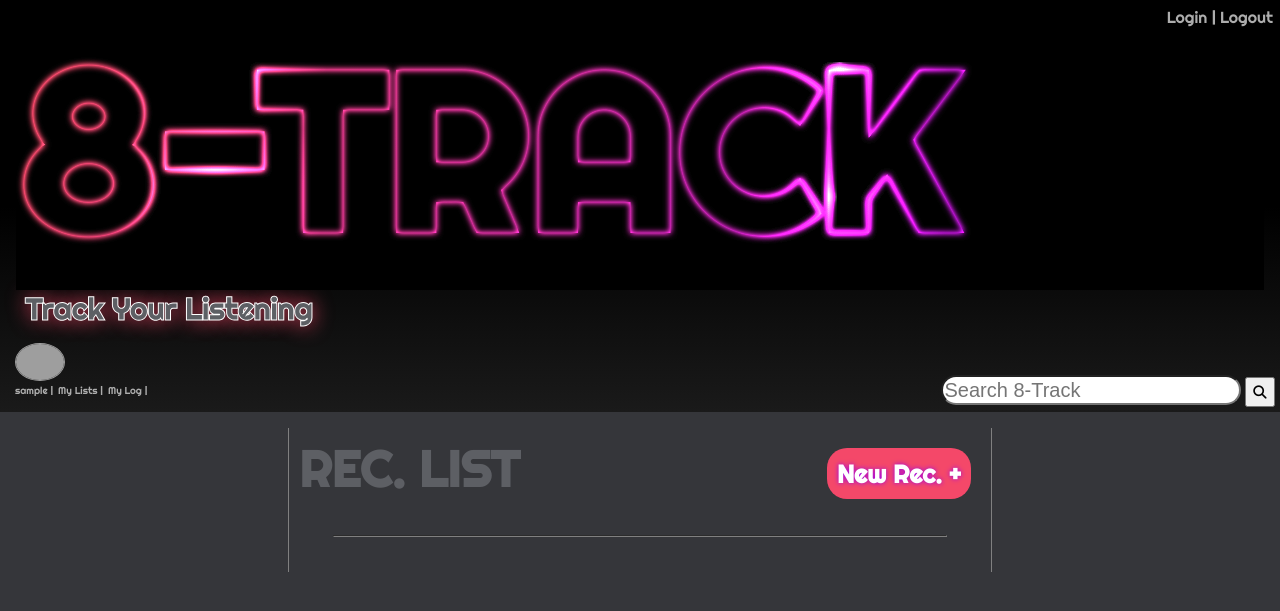
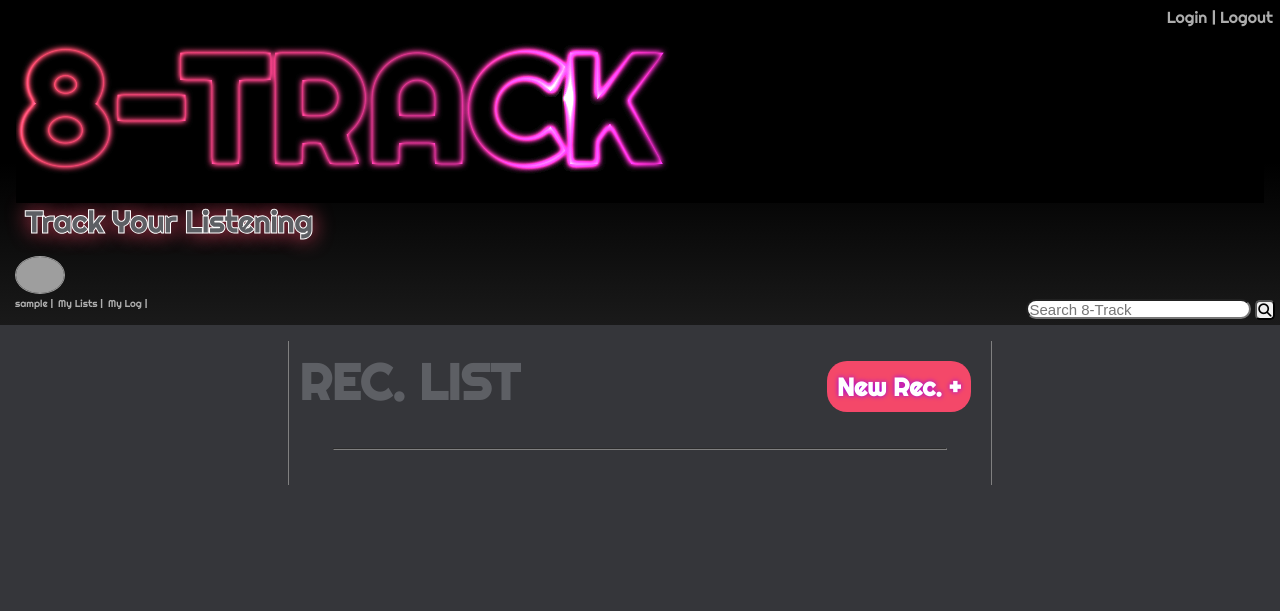
Before and after one commit to danecodesnc/8-track-final-project, a Django app: page / in a window 1280 px wide. Shown: the top 611 px of the page. Run offline with Django 3.2, Linux system fonts and the light colour scheme; the visitor is signed in with stand-in values (Sample User, id 1); data that the repository does not hold is empty; parts of the project's set-up code (start-up, migrations or seed data) failed here and were passed over; some libraries are stand-ins or nearby versions; grey boxes are pictures that could not be loaded.

Commit message:
Minor CSS adjustments

```diff
--- a/static/style.css
+++ b/static/style.css
@@ -28,7 +28,7 @@ a {
 h1 {
     color: white;
     background-color: black;
-    font-size: 220px;
+    font-size: 150px;
     font-family: 'Righteous';
 
 
@@ -102,7 +102,7 @@ h1::before {
   right: 0;
   bottom: 0;
   mix-blend-mode: color-dodge;
-  animation: dodge-area 10s linear infinite;
+  animation: dodge-area 15s linear infinite;
   display: grid;
 }
 
@@ -180,16 +180,17 @@ h1::before {
 }
 
 .site-search input {
-  font-size: 20px;
-  width: 300px;
-  height: 30px;
+  font-size: 15px;
+  width: 225px;
+  height: 20px;
   border-radius: 20px;
   padding: 2px;
 }
 
 .site-search button {
-  width: 30px;
-  height: 30px;
+  width: 20px;
+  height: 20px;
+  border-radius: 5px;
 }
 
 .container {
@@ -301,14 +302,25 @@ ol li::before {
     font-style: italic;
 }
 
+.album-type {
+    margin-left: 7px;
+    font-style: italic;
+    text-transform: capitalize;
+}
+
 .fa fa-search {
   font-size: 20px;
   width: 300px;
   height: 30px;
   border-radius: 20px;
   padding: 2px;
+}
 
-
+span.save-album {
+    position: absolute;
+    right: 10%;
+    cursor: pointer;
+    pointer-events: auto;
 }
 
 @media screen and (max-width: 1200px){
```
